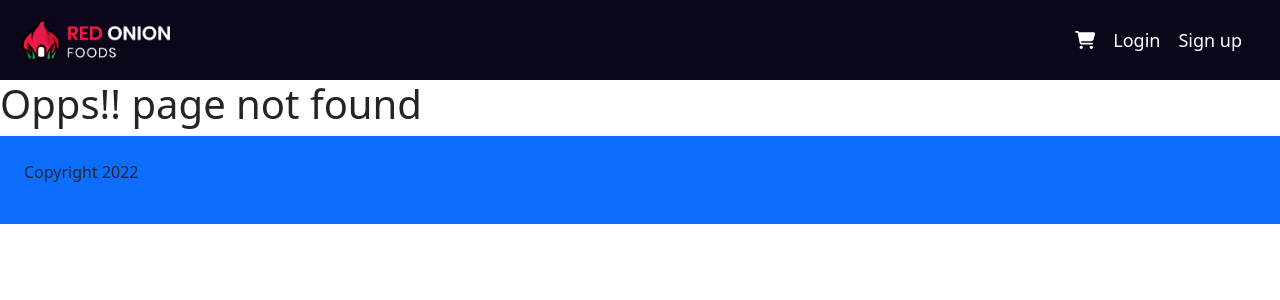
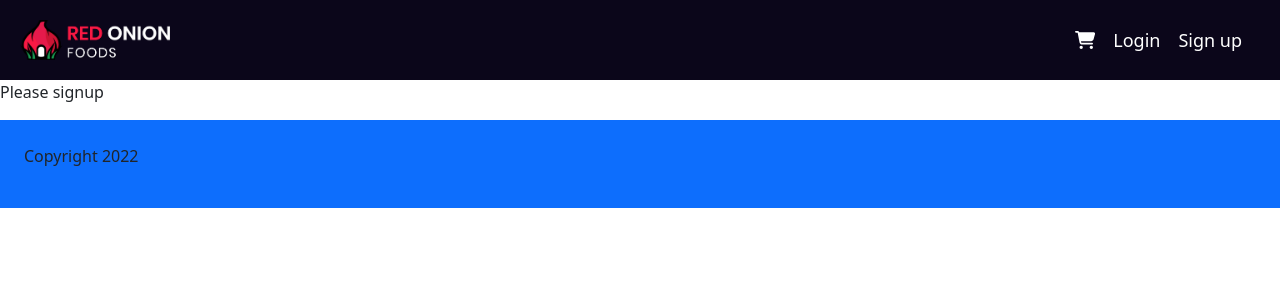
Before and after one commit to kabirbhai/red-onion, a React (Create React App) app: page /signup in a window 1280 px wide. Before the commit this address had no page. Shown: the top 300 px of the page. Built offline with nearby package versions, Linux system fonts and the light colour scheme.

Commit message:
login and sugn up section added

```diff
--- a/src/App.js
+++ b/src/App.js
@@ -4,6 +4,8 @@
 import Footer from "./Pages/Shared/Footer/Footer";
 import Header from "./Pages/Shared/Header/Header";
 import Home from "../src/Pages/Home/Home/Home";
+import Login from "../src/Pages/Login/Login/Login";
+import Signup from "../src/Pages/Login/Signup/Signup";
 import NotFound from "./Pages/Shared/NotFound/NotFound";
 
 function App() {
@@ -13,6 +15,8 @@
       <Routes>
         <Route path="/" element={<Home />} />
         <Route path="/home" element={<Home />} />
+        <Route path="/login" element={<Login />} />
+        <Route path="/signup" element={<Signup />} />
         <Route path="*" element={<NotFound />} />
       </Routes>
       <Footer />
--- /dev/null
+++ b/src/Pages/Login/Login/Login.js
@@ -0,0 +1,11 @@
+import React from "react";
+
+const Login = () => {
+  return (
+    <div>
+      <p>Please login</p>
+    </div>
+  );
+};
+
+export default Login;
--- /dev/null
+++ b/src/Pages/Login/Signup/Signup.js
@@ -0,0 +1,11 @@
+import React from "react";
+
+const Signup = () => {
+  return (
+    <div>
+      <p>Please signup</p>
+    </div>
+  );
+};
+
+export default Signup;
```
